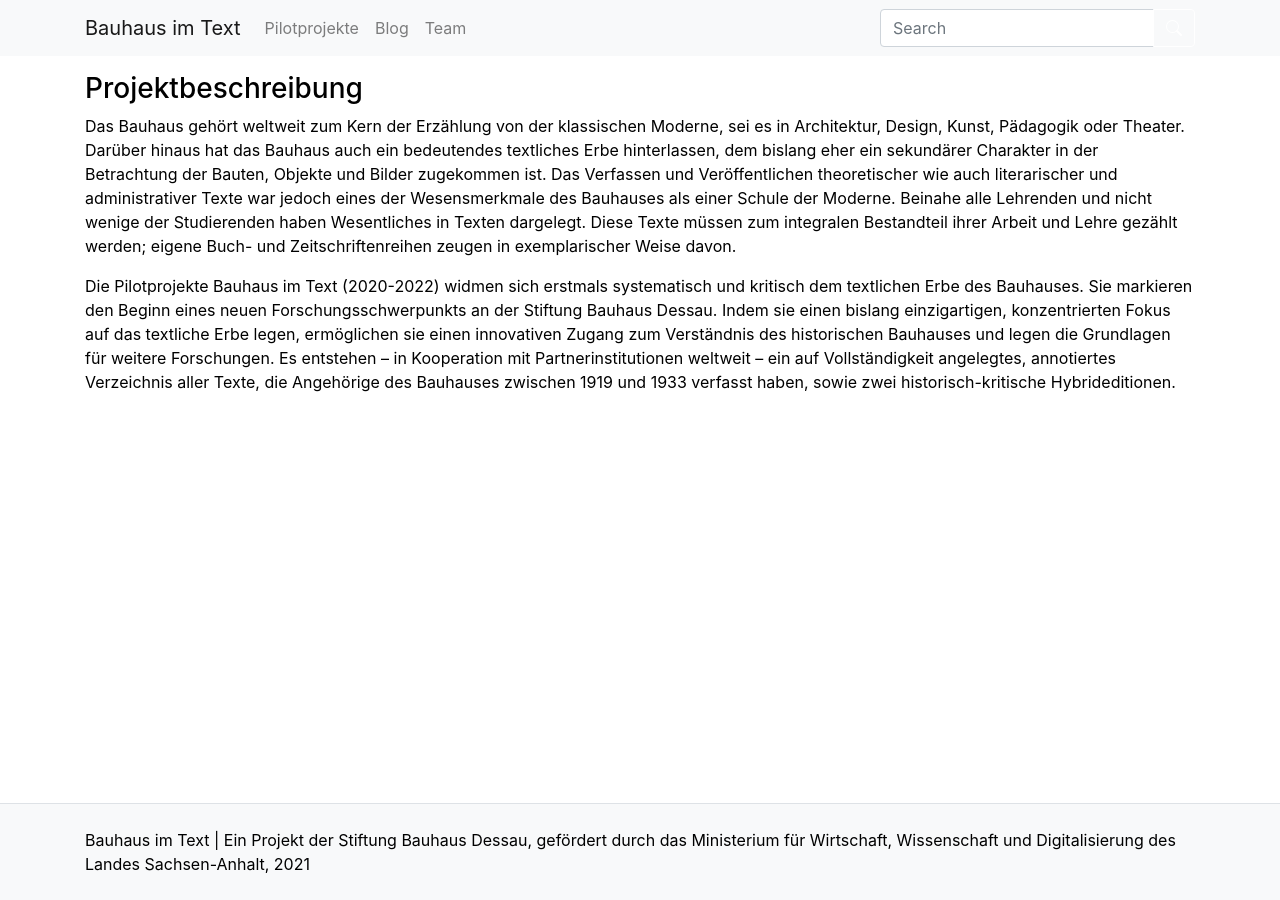
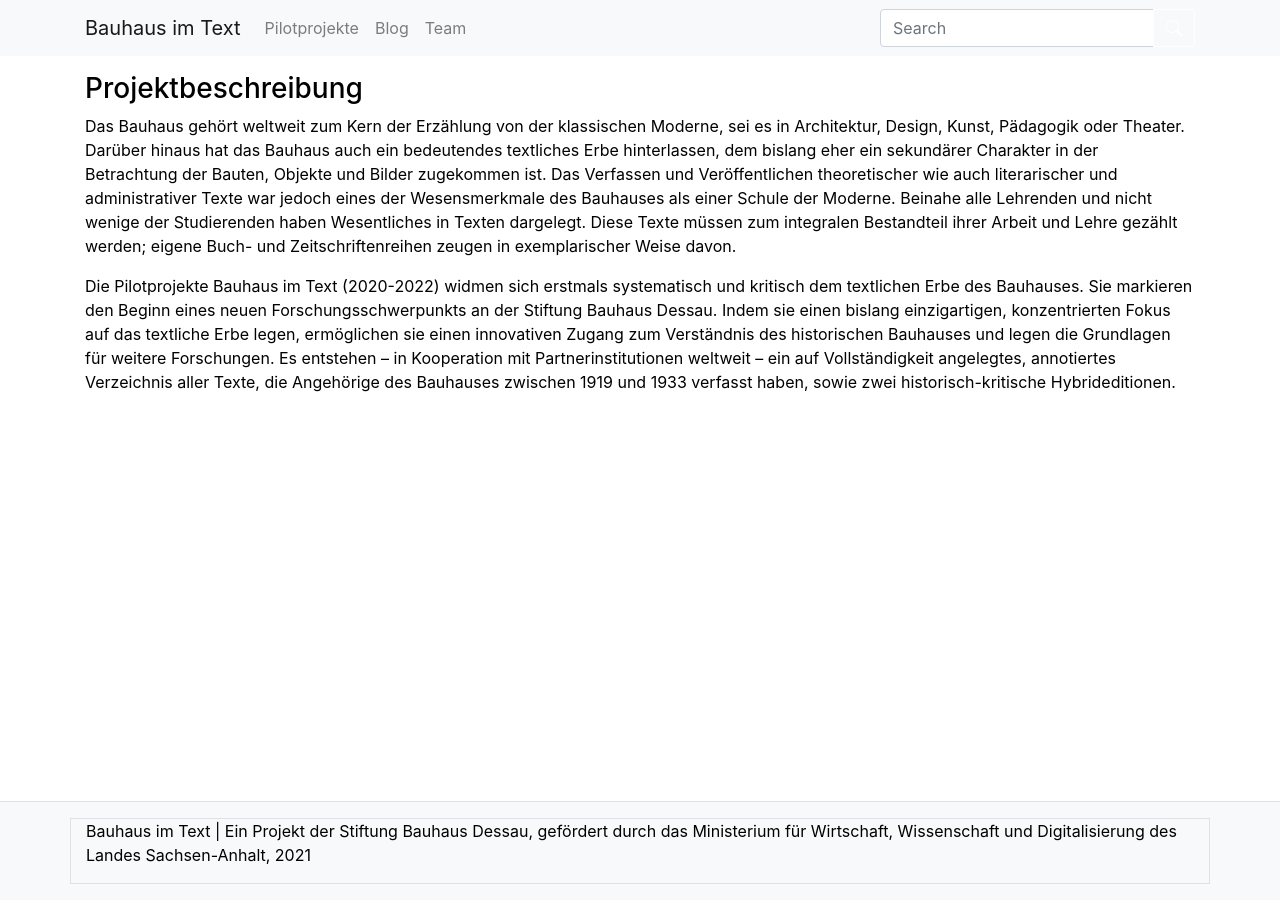
Before and after one commit to Bauhaus-im-Text/internetauftritt, a Jekyll site: the page built from pages/index.md, in a window 1280 px wide. Built offline with Jekyll 4.4.1, drawn with Linux system fonts in a browser that asks for light colours.

Commit message:
Update footer.html

```diff
--- a/_includes/template/footer.html
+++ b/_includes/template/footer.html
@@ -1,5 +1,5 @@
 <footer class="mt-auto border-top bg-light">
-    <div class="container my-4">
+    <div class="container my-3 border">
         <p><a href="{{ '/' | relative_url }}">{{ site.title }}</a> | {{ site.description }}, {{ site.author }} {{ site.year }}</p>
     </div>
 </footer>
```
